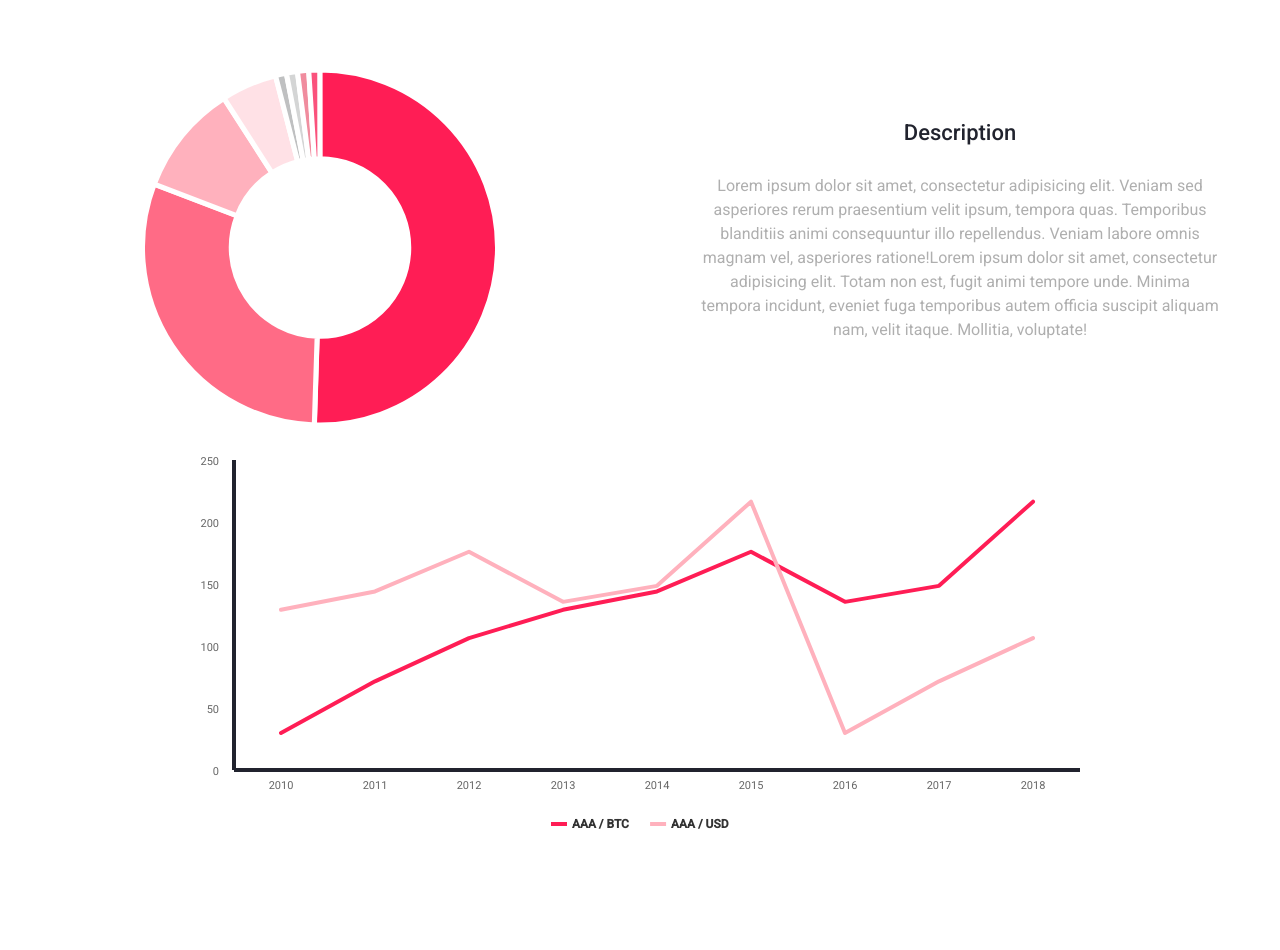
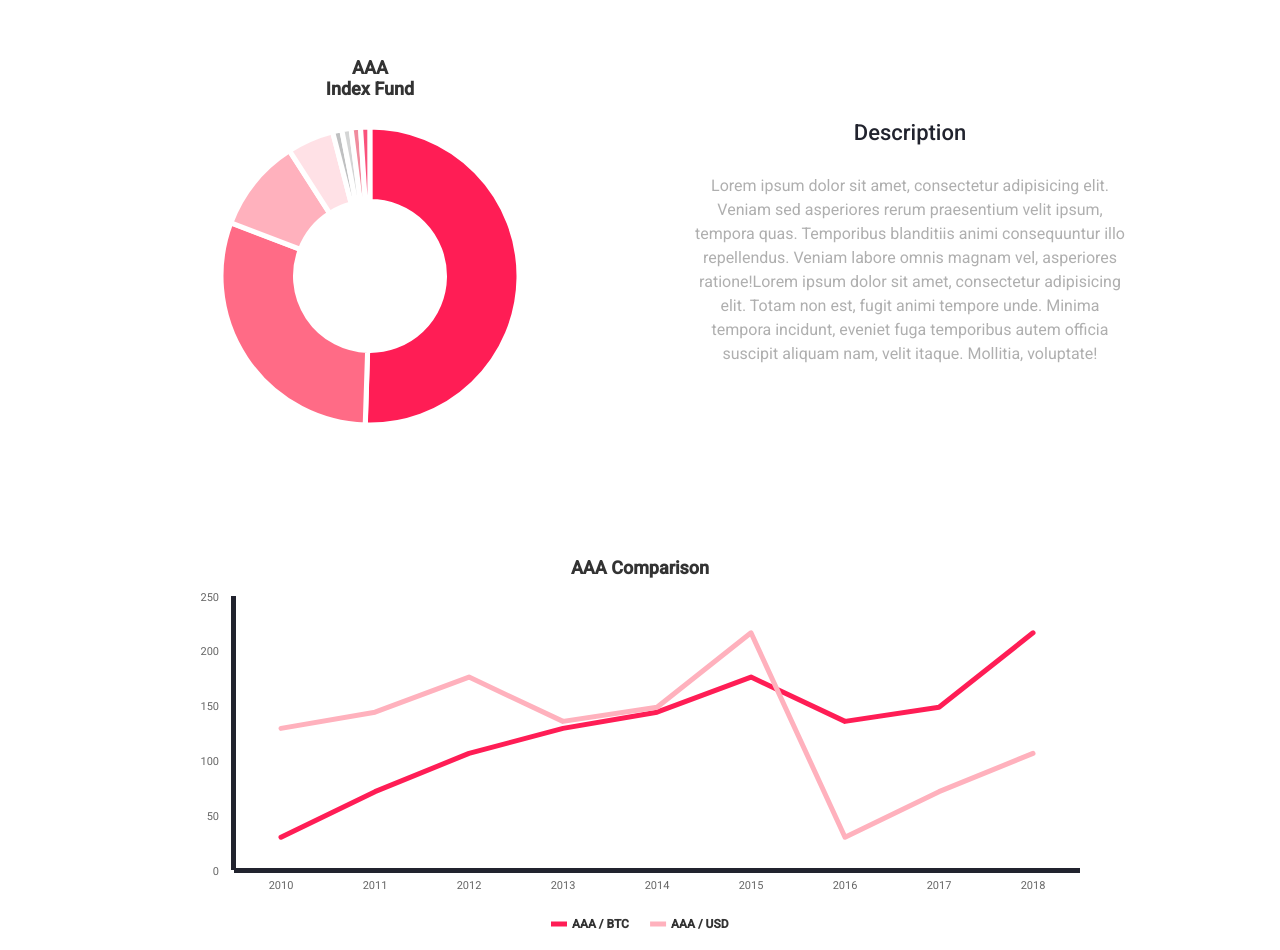
Before and after one commit to mastroneel/bitfinding-charts, a plain HTML site: page index.html in a window 1280 px wide. Before the commit the page ends 850 px from the top, so only its background shows below. Drawn offline with nearby package versions, Linux system fonts and the light colour scheme.

Commit message:
style charts

```diff
--- a/index.html
+++ b/index.html
@@ -26,8 +26,12 @@
   </div>
 
 
+  <div class="row line-chart-row">
+    <div class="col-xs-12">
+      <div id="lineChart"></div>
+    </div>
+  </div>
 
-  <div id="lineChart"></div>
 
 
 <!-- <div id="index-chart"></div> -->
@@ -98,7 +102,11 @@
           credits: {
               enabled: false
           },
-          title: false,
+          title: {
+            // verticalAlign: 'top',
+            // floating: true,
+            text: 'AAA<br>Index Fund'
+          },
           // tooltip: false,
           tooltip: {
               shared: false,
@@ -109,7 +117,7 @@
                 return '<div style="width: 100px; font-size: 45px;">' + this.y + '%' + '</div>';
               },
               positioner: function () {
-                  return { x: chart.plotWidth/2.6, y: chart.plotHeight/2.3 };
+                  return { x: chart.plotWidth/2.55, y: chart.plotHeight/1.7 };
               },
               shadow: false,
               borderWidth: 1,
@@ -241,12 +249,13 @@
         type: 'pie',
         renderTo: 'donutChart2'
       },
-      // title: {
-      //   verticalAlign: 'middle',
-      //   floating: true,
-      //   text: 'CENTERED<br>TEXT'
-      // },
-      title: false,
+      // title: true,
+      title: {
+        verticalAlign: 'top',
+        floating: true,
+        text: 'AAA<br>Index Fund'
+      },
+
       // tooltip: false,
       // tooltip: {
       //     positioner: function () {
@@ -316,6 +325,9 @@ Highcharts.chart('lineChart', {
     chart: {
         marginBottom: 80,
     },
+    title: {
+        text: 'AAA Comparison',
+    },
     colors: ['#ff1d55', '#ffb1bd'],
     xAxis: {
         categories: ['2010', '2011', '2012', '2013', '2014', '2015', '2016', '2017', '2018'].map(x => x.replace(/ /g, '\xA0')),
@@ -323,12 +335,12 @@ Highcharts.chart('lineChart', {
             autoRotation: [-22.5, -45, -90]
         },
         lineColor: '#21232e',
-        lineWidth: 4,
+        lineWidth: 5,
     },
     yAxis: {
       gridLineColor: 'transparent',
       lineColor: '#21232e',
-      lineWidth: 4,
+      lineWidth: 5,
       title: {
         enabled: false
       }
@@ -344,7 +356,7 @@ Highcharts.chart('lineChart', {
     },
     plotOptions: {
       series: {
-        lineWidth: 4
+        lineWidth: 5
       },
       line: {
         marker: {
--- a/sass/app.scss
+++ b/sass/app.scss
@@ -26,6 +26,8 @@ body {
 .donut-chart-row {
   text-align: center;
   padding-top: 50px;
+  padding-left: 100px;
+  padding-right: 100px;
   h2 {
     color: #21232e;
     font-size: 22px;
@@ -39,6 +41,11 @@ body {
     max-width: 800px;
     padding-top: 20px;
   }
+  .highcharts-title {
+    font-family: 'Roboto', sans-serif;
+    color: #21232e;
+    font-weight: bold;
+  }
   #donutChart {
     height: 400px;
     width: 400px;
@@ -46,6 +53,13 @@ body {
     // .highcharts-tooltip {
     //   font-size: 50px !important;
     // }
+  }
+}
+
+@media (max-width: 1100px) {
+  .donut-chart-row {
+    padding-left: 0;
+    padding-right: 0;
   }
 }
 
@@ -92,14 +106,18 @@ path:hover.highcharts-point {
 // line chart styles
 // ******************
 
+
+.line-chart-row {
+  width: 100vw;
+  margin-top: 100px;
+  .col-xs-12 {
+    width: 100%;
+  }
   #lineChart {
     width: 80%;
     margin: 0 auto;
     min-width: 290px;
     max-width: 900px;
-  .highcharts-title {
-    display: none;
-  }
     .highcharts-credits {
       display: none;
     }
@@ -111,8 +129,12 @@ path:hover.highcharts-point {
       color: #21232e;
     }
   }
-
-
+  .highcharts-title {
+    font-family: 'Roboto', sans-serif;
+    color: #21232e;
+    font-weight: bold;
+  }
+}
 
 
 
```
Also changed, not shown: css/app.css, 1 other file. Lines whose indentation alone changed are shown as unchanged.
